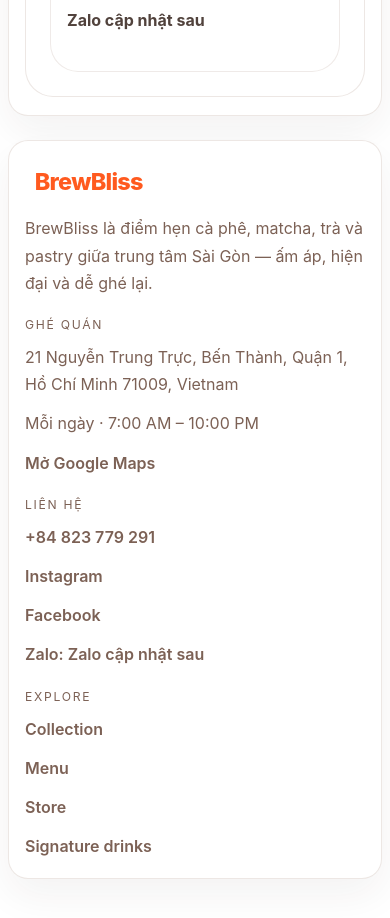
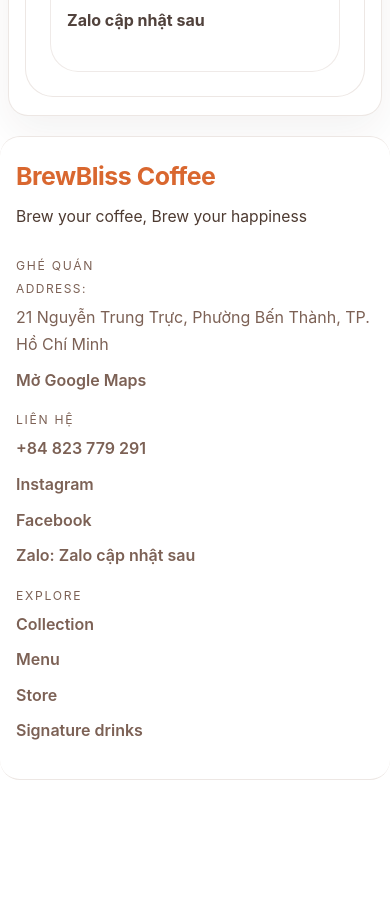
Before and after one commit to tsbdysv1/brewbliss.sg, a React (Vite) app: page / in a window 390 px wide. Shown: the part 4740-5658 px from the top of the page. After the commit the page ends 5560 px from the top, so only its background shows below. Built offline with nearby package versions, Linux system fonts and the light colour scheme.

Commit message:
Redesign footer with full-width editorial layout and updated copy

```diff
--- a/src/App.css
+++ b/src/App.css
@@ -2021,29 +2021,63 @@
 }
 
 .site-footer {
-  margin-top: 24px;
+  width: 100vw;
+  margin-left: calc(50% - 50vw);
+  margin-right: calc(50% - 50vw);
+  margin-top: 28px;
+  border-radius: 0;
+  border-left: 0;
+  border-right: 0;
+  box-shadow: none;
+  padding: clamp(30px, 4.6vw, 62px) clamp(20px, 5vw, 72px);
+  background: #ffffff;
 }
 
 .footer-grid {
-  grid-template-columns: 1.4fr 1fr 1fr 1fr;
+  grid-template-columns: 1.55fr 1fr 1fr 1fr;
+  gap: clamp(20px, 2.3vw, 40px);
+  align-items: start;
 }
 
 .footer-column {
   display: flex;
   flex-direction: column;
-  gap: 12px;
-}
-
-.footer-wordmark {
-  width: 220px;
-  max-width: 100%;
+  gap: 10px;
+}
+
+.footer-brand-column {
+  max-width: 440px;
+  padding-right: clamp(0px, 2vw, 24px);
+}
+
+.footer-brand-title {
+  margin: 0;
+  color: var(--primary);
+  font-size: clamp(1.75rem, 3.2vw, 2.6rem);
+  line-height: 1.06;
+  letter-spacing: -0.02em;
+}
+
+.footer-tagline {
+  margin: 10px 0 0;
+  color: #4d3a31;
+  font-size: clamp(1rem, 1.35vw, 1.16rem);
+  line-height: 1.66;
+}
+
+.footer-inline-label {
+  margin: 0;
+  text-transform: uppercase;
+  letter-spacing: 0.12em;
+  font-size: 0.75rem;
+  color: #7c6155;
 }
 
 .footer-text,
 .footer-link,
 .muted-link {
   color: var(--muted);
-  line-height: 1.7;
+  line-height: 1.72;
 }
 
 @media (max-width: 1024px) {
@@ -2056,11 +2090,22 @@
   .detail-content-grid,
   .related-grid,
   .contact-action-grid,
-  .footer-grid,
   .store-page-shell,
   .editorial-hero-grid {
     grid-template-columns: 1fr;
     display: grid;
+  }
+
+  .footer-grid {
+    display: grid;
+    grid-template-columns: 1.2fr 1fr 1fr;
+  }
+
+  .footer-brand-column {
+    grid-column: 1 / -1;
+    max-width: 100%;
+    margin-bottom: 10px;
+    padding-right: 0;
   }
 
   .site-header-inner {
@@ -3021,4 +3066,27 @@
     aspect-ratio: 5 / 4;
     min-height: clamp(320px, 72vw, 460px);
   }
-}
+
+  .site-footer {
+    padding: 26px 16px 34px;
+    margin-top: 20px;
+  }
+
+  .footer-grid {
+    grid-template-columns: 1fr;
+    gap: 18px;
+  }
+
+  .footer-column {
+    gap: 8px;
+  }
+
+  .footer-brand-title {
+    font-size: clamp(1.56rem, 6.2vw, 2rem);
+  }
+
+  .footer-tagline {
+    margin-top: 6px;
+    font-size: 0.98rem;
+  }
+}
--- a/src/components/SiteFooter.jsx
+++ b/src/components/SiteFooter.jsx
@@ -4,20 +4,17 @@
 
 function SiteFooter() {
   return (
-    <footer className="site-footer section-block">
+    <footer className="site-footer section-block" aria-label="BrewBliss footer">
       <div className="footer-grid">
-        <div className="footer-column">
-          <img src="/brewbliss-wordmark.svg" alt="BrewBliss Coffee" className="footer-wordmark" />
-          <p className="footer-text">
-            BrewBliss là điểm hẹn cà phê, matcha, trà và pastry giữa trung tâm Sài Gòn — ấm áp,
-            hiện đại và dễ ghé lại.
-          </p>
+        <div className="footer-column footer-brand-column">
+          <h2 className="footer-brand-title">BrewBliss Coffee</h2>
+          <p className="footer-tagline">Brew your coffee, Brew your happiness</p>
         </div>
 
         <div className="footer-column">
           <p className="footer-title">Ghé quán</p>
-          <p className="footer-text">{siteConfig.address}</p>
-          <p className="footer-text">{siteConfig.hoursLabel}</p>
+          <p className="footer-inline-label">Address:</p>
+          <p className="footer-text">21 Nguyễn Trung Trực, Phường Bến Thành, TP. Hồ Chí Minh</p>
           <a href={siteConfig.mapLink} target="_blank" rel="noreferrer" className="footer-link">
             Mở Google Maps
           </a>
```
